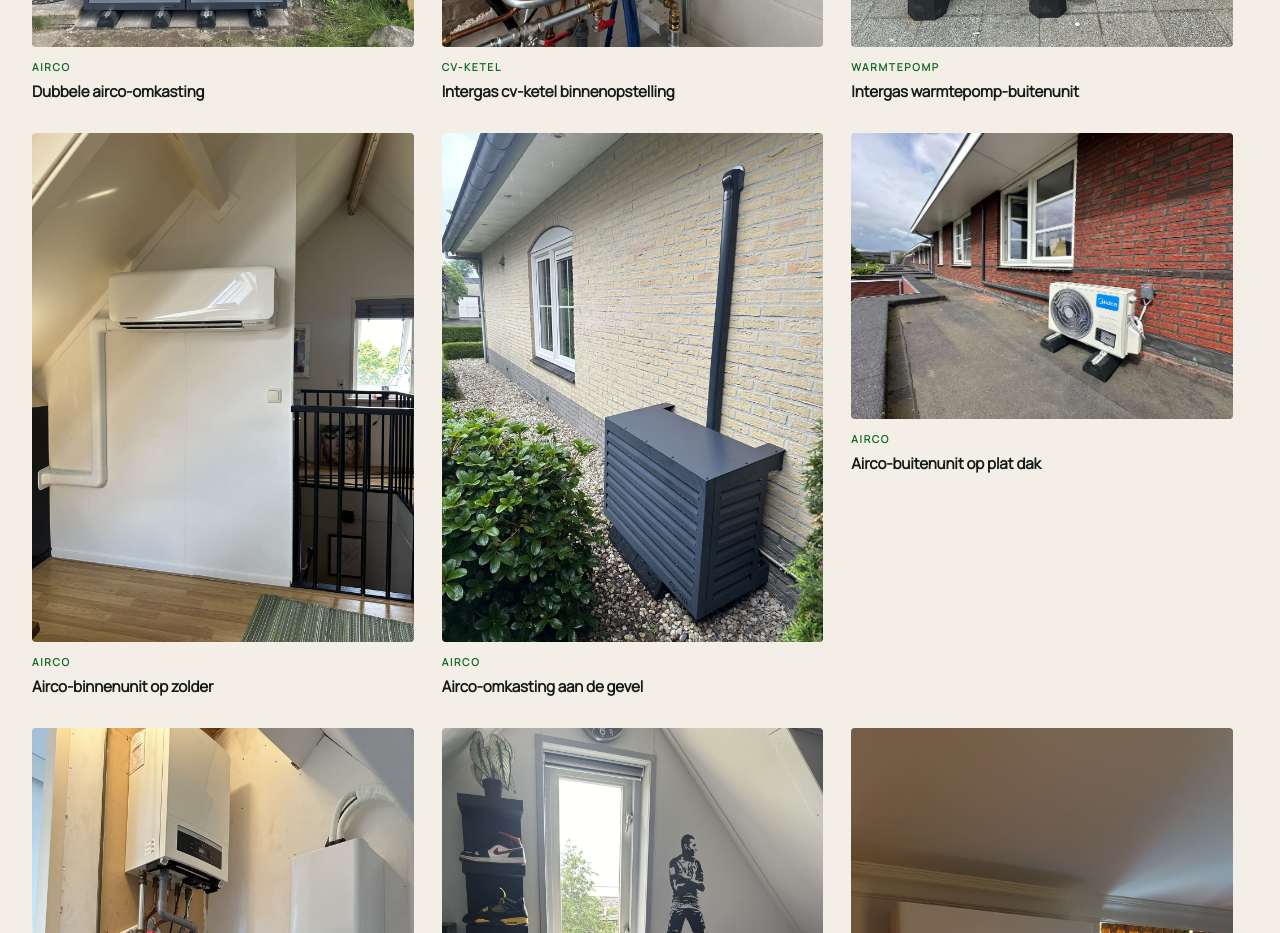
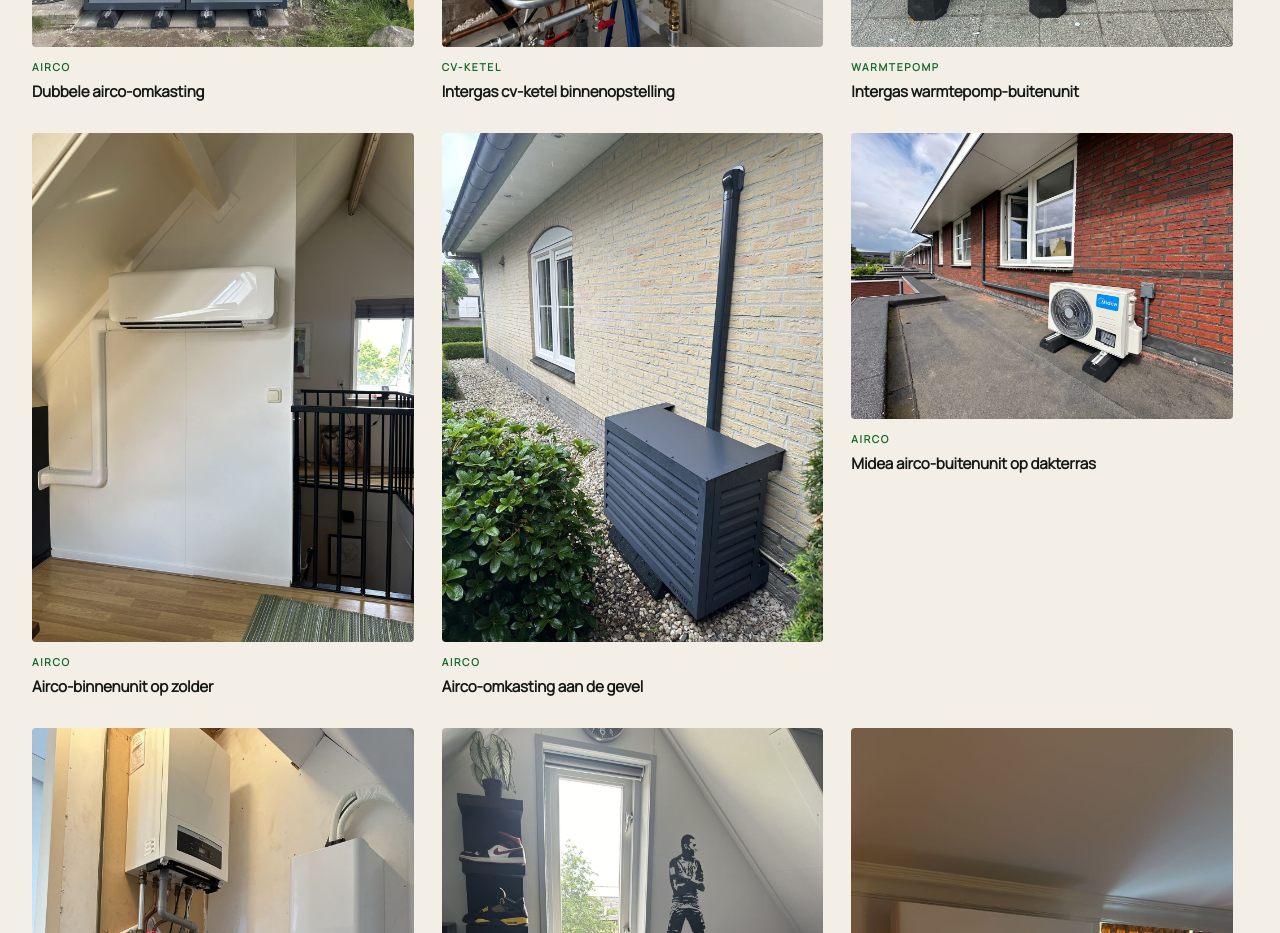
Before and after one commit to greeninstallatienoord/greengang, a React (Vite) app: page /werk in a window 1280 px wide. Shown: the part 980-1913 px from the top of the page. Built offline with nearby package versions, Linux system fonts and the light colour scheme.

Commit message:
fix: refresh terras photo and relabel platdak unit as warmtepomp
Co-authored-by: Cursor <cursoragent@cursor.com>

```diff
--- a/src/data/media.ts
+++ b/src/data/media.ts
@@ -118,11 +118,11 @@ export const workPhotos = {
   ),
   aircoTerras: photo(
     aircoTerras,
-    1800,
-    1350,
-    'Buitenunit op een plat dak bij een bakstenen gevel',
-    '76% 58%',
-    '80% 62%',
+    1448,
+    1086,
+    'Midea airco-buitenunit op dempers op een plat dakterras',
+    '68% 58%',
+    '72% 62%',
   ),
   aircoBeugel: photo(
     aircoBeugel,
@@ -152,7 +152,7 @@ export const workPhotos = {
     aircoPlatdak,
     1350,
     1800,
-    'Buitenunit op trillingsdempers op een plat dak',
+    'Warmtepomp-buitenunit op trillingsdempers op een plat dak',
     '50% 48%',
     '50% 52%',
   ),
--- a/src/data/mediaGallery.ts
+++ b/src/data/mediaGallery.ts
@@ -15,6 +15,8 @@ function shot(
  *   A narrower nevenunit sits beside it; we do not claim a specific hybrid model.
  * - cv-opstelling: Nefit ketel + Remeha Elga Ace (visible) → warmtepomp (hybride).
  * - warmtepomp-intergas: Intergas outdoor heat-pump unit (visible logo) → warmtepomp.
+ * - airco-platdak: outdoor heat-pump unit on spring dampers (not airco) → warmtepomp.
+ * - airco-terras: Midea outdoor airco unit on terrace dampers → airco.
  */
 export const workShots: WorkShot[] = [
   shot(
@@ -77,8 +79,8 @@ export const workShots: WorkShot[] = [
     {
       id: 'terras',
       asset: workPhotos.aircoTerras,
-      title: 'Airco-buitenunit op plat dak',
-      caption: 'Buitenunit op een plat dak, naast de gevel.',
+      title: 'Midea airco-buitenunit op dakterras',
+      caption: 'Midea buitenunit op dempers op een plat dakterras.',
       category: 'airco',
       href: '/airco',
     },
@@ -154,10 +156,10 @@ export const workShots: WorkShot[] = [
     {
       id: 'platdak',
       asset: workPhotos.aircoPlatdak,
-      title: 'Airco-buitenunit op dempers',
-      caption: 'Buitenunit op trillingsdempers op een plat dak.',
-      category: 'airco',
-      href: '/airco',
+      title: 'Warmtepomp-buitenunit op dempers',
+      caption: 'Warmtepomp-buitenunit op trillingsdempers op een plat dak.',
+      category: 'warmtepomp',
+      href: '/warmtepomp',
     },
     { kind: 'buitenunit' },
   ),
```
Also changed, not shown: src/assets/images/display/airco-terras.jpg.
